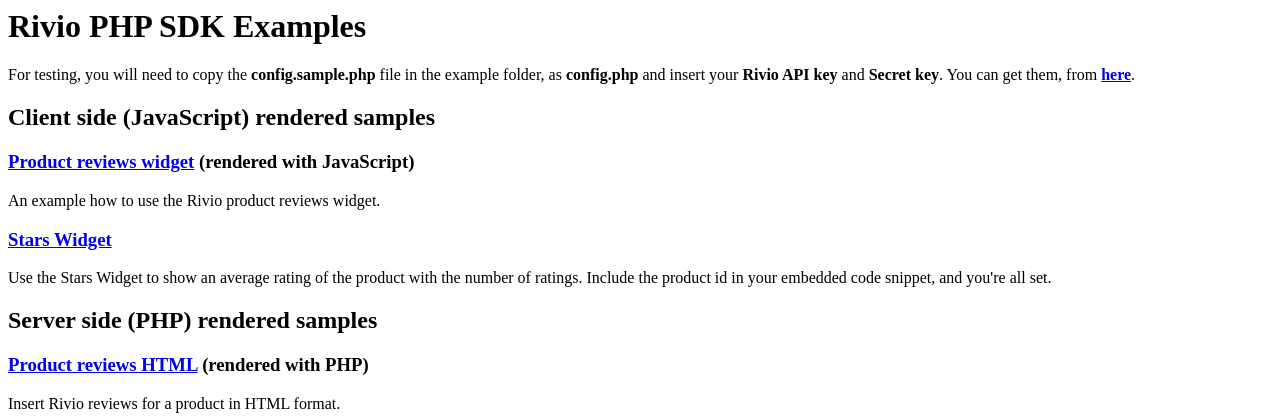
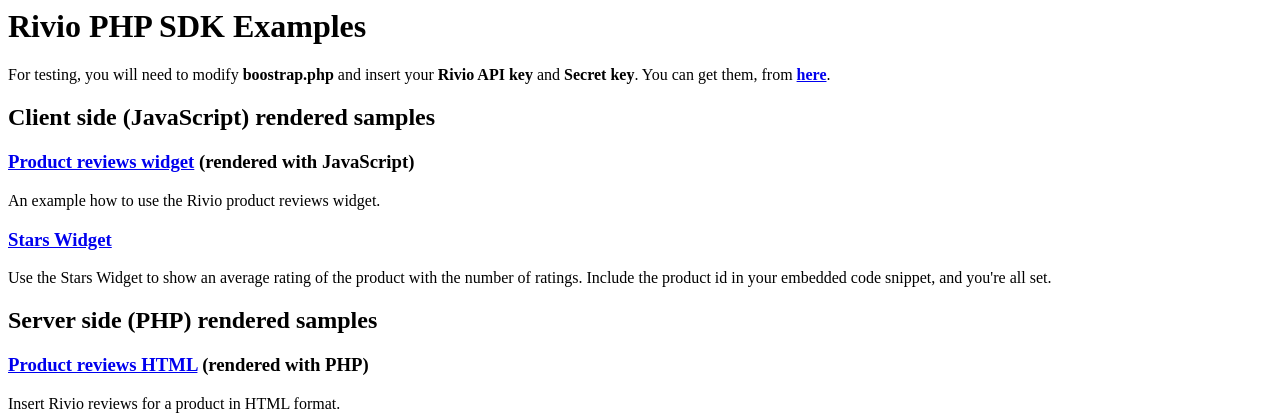
Before and after one commit to rivioreviews/rivio-php-sdk, a PHP site: page /examples/index.php in a window 1280 px wide. Shown: the top 420 px of the page. Run offline with PHP 8.4, Linux system fonts and the light colour scheme.

Commit message:
index.php fix

```diff
--- a/examples/index.php
+++ b/examples/index.php
@@ -7,7 +7,7 @@
         Rivio PHP SDK Examples
     </h1>
     <p>
-        For testing, you will need to copy the <b>config.sample.php</b> file in the example folder, as <b>config.php</b> and insert your <b>Rivio API key</b> and <b>Secret key</b>.
+        For testing, you will need to modify <b>boostrap.php</b> and insert your <b>Rivio API key</b> and <b>Secret key</b>.
         You can get them, from <b><a href="http://dashboard.getrivio.com/dashboard/settings/business" target="_blank">here</a></b>.
     </p>
 
```
Also changed, not shown: 1 other file.
